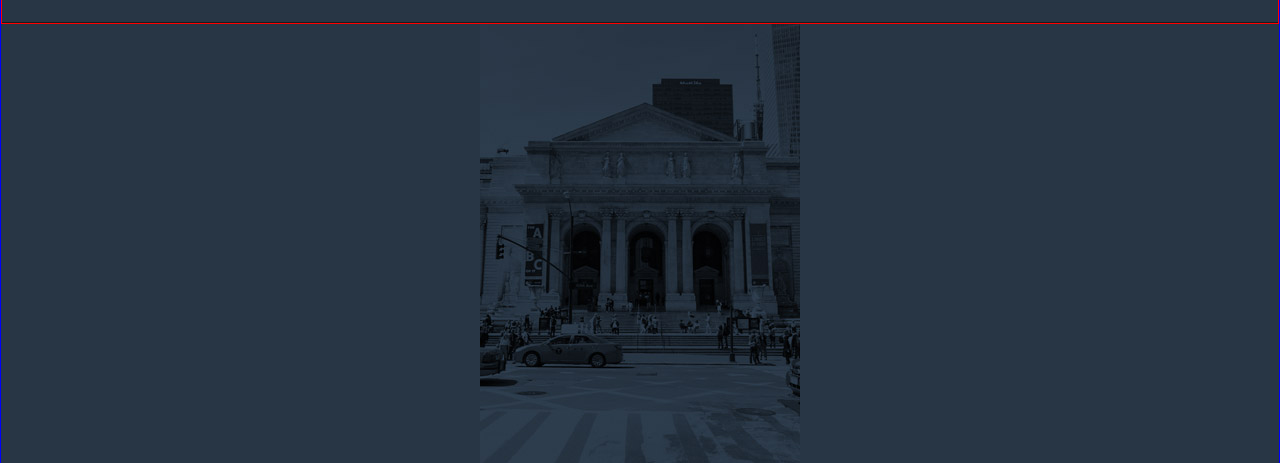
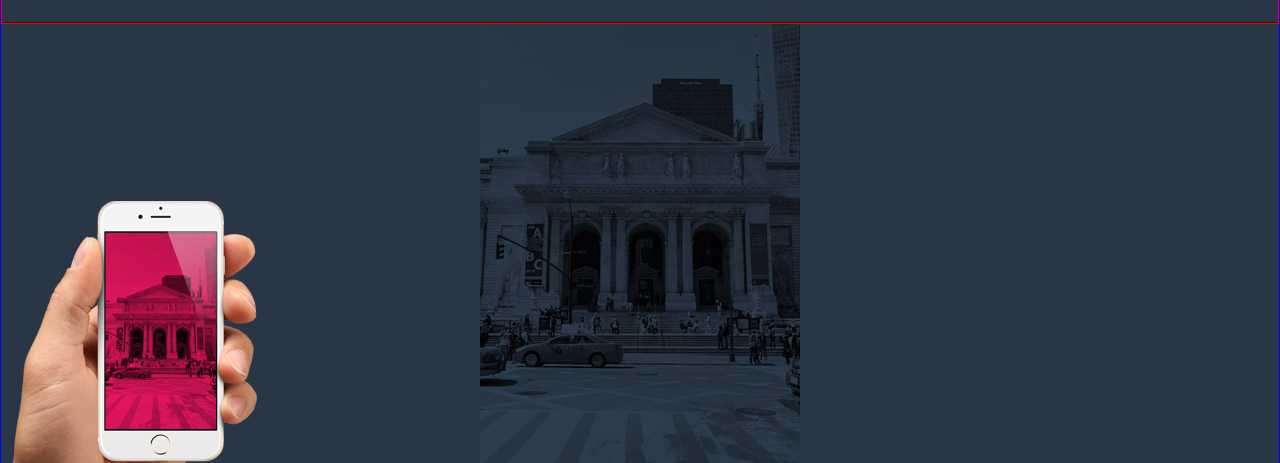
Before and after one commit to Alex-1983/544699-pink, a website: page source/index.html in a window 1280 px wide. Shown: the part 337-800 px from the top of the page. Drawn offline with nearby package versions, Linux system fonts and the light colour scheme; files that its build step writes are made by us from their sources; files whose address does not match are found by name.

Commit message:
Препроцессоры и автоматизация 5

```diff
--- a/source/less/intro.less
+++ b/source/less/intro.less
@@ -2,7 +2,7 @@
 .page-title1__wrapper {
   height: 237px;
 
-  background-image: url(../img/bg-back-mobile@1x.jpg);
+  background-image: url("../img/bg-back-mobile@1x.jpg");
   background-position: center 100%;
   background-repeat: no-repeat;
 }
--- a/source/less/page-footer.less
+++ b/source/less/page-footer.less
@@ -1,7 +1,7 @@
 // out:null
 .page-footer__map {
   height: 200px;
-  background-image: url(../img/bg-map-mobile@1x.png);
+  background-image: url("../img/bg-map-mobile@1x.png");
   background-position: center center;
   background-repeat: no-repeat;
 }
--- a/source/less/page-header.less
+++ b/source/less/page-header.less
@@ -9,10 +9,6 @@
 .page-header__bg {
   height: 462px;
 
-  background-image: url(../img/iphone-hand-mobile@1x.png);
-  background-position: left 100%;
-  background-repeat: no-repeat;
-  background-image: url(../img/bg-back-mobile@1x.jpg);
-  background-position: center 100%;
-  background-repeat: no-repeat;
+  background: url("../img/iphone-hand-mobile@1x.png") no-repeat left bottom,
+  url("../img/bg-back-mobile@1x.jpg") no-repeat center center;
 }
```
